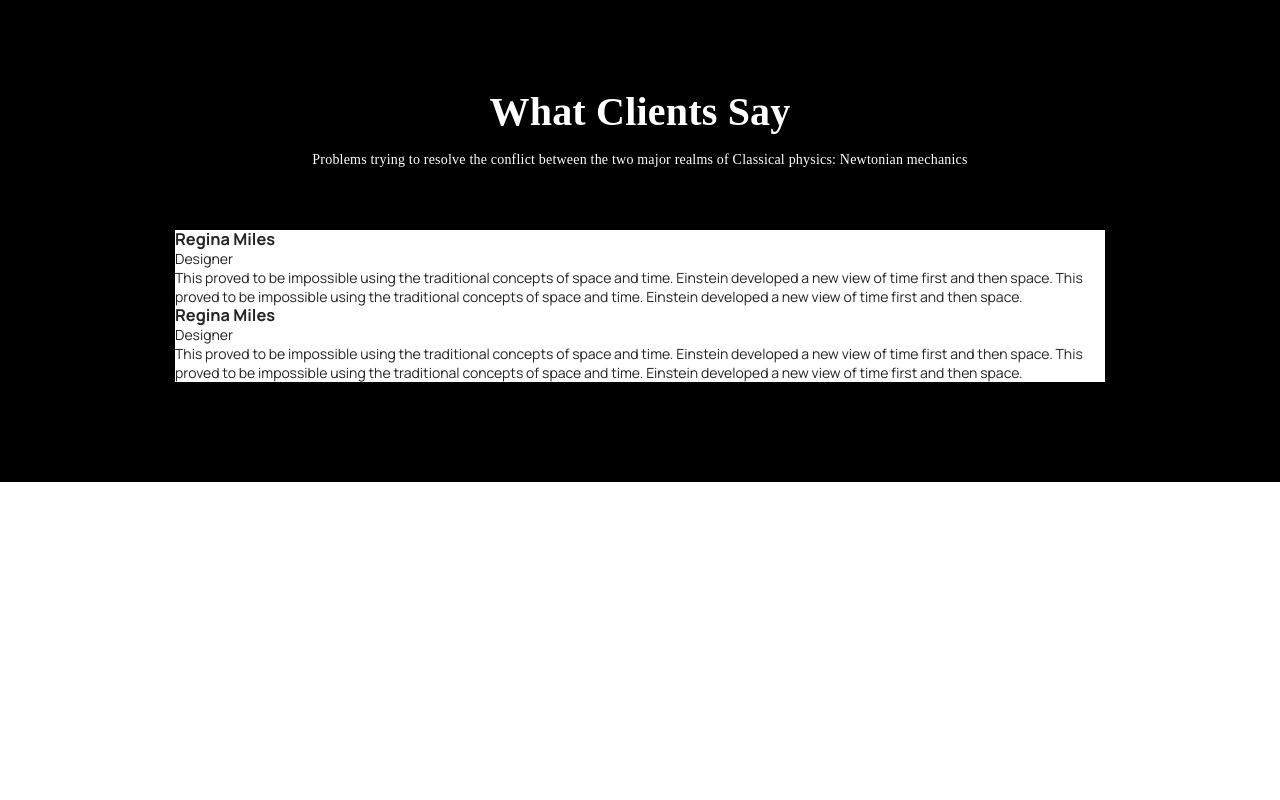
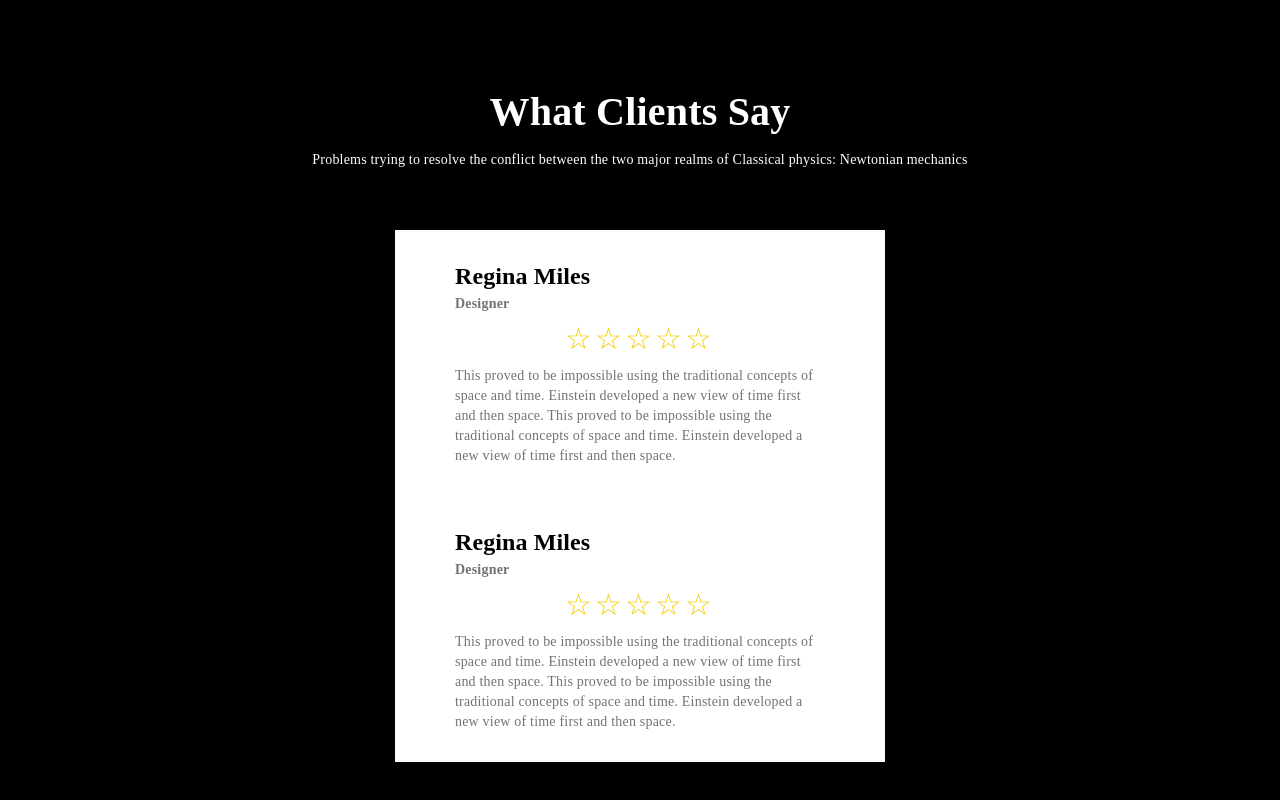
Before and after one commit to Turumbaeva/--------, a plain HTML site: page start/index.html in a window 1280 px wide. Shown: the part 1898-2698 px from the top of the page. Before the commit the page ends 2380 px from the top, so only its background shows below. Drawn offline with Linux system fonts and the light colour scheme.

Commit message:
styyled starts

```diff
--- a/start/css/style.css
+++ b/start/css/style.css
@@ -363,4 +363,80 @@ color: white;
 }
 .say_card{
 	background: white;
+	padding: 30px 60px;
 }
+.say_card_tit{
+font-family: Montserrat;
+font-size: 24px;
+font-weight: 700;
+line-height: 32px;
+letter-spacing: 0.10000000149011612px;
+text-align: left;
+color: #000000;
+}
+.say_card_txt{
+font-family: Montserrat;
+font-size: 14px;
+font-weight: 600;
+line-height: 24px;
+letter-spacing: 0.20000000298023224px;
+text-align: left;
+color: #737373;
+}
+.say_card_txt_2{
+	width: 370px;
+font-family: Montserrat;
+font-size: 14px;
+font-weight: 500;
+line-height: 20px;
+letter-spacing: 0.20000000298023224px;
+text-align: left;
+color: #737373;
+}
+.say_cards{
+justify-content: space-around;
+}
+
+/* stars */
+.star-rating {
+	display: flex;
+	align-items: center;
+	flex-direction: row-reverse;
+	justify-content: space-between;
+	margin: 10px;
+	position: relative;
+	justify-content: center;
+}
+
+.star-rating input {
+	display: none;
+}
+
+.star-rating>label {
+	width: 30px;
+	height: 30px;
+	font-family: Arial;
+	font-size: 30px;
+	transition: 0.2s ease;
+	color: #F3CD03;
+}
+
+.star-rating label:hover {
+	color: #ff69b4;
+	transition: 0.2s ease;
+}
+
+.star-rating label:active::before {
+	transform: scale(1.1);
+}
+
+.star-rating label::before {
+	content: '\2606';
+	position: absolute;
+	top: 0px;
+	line-height: 26px;
+}
+
+.star-rating input:checked~label:before {
+	content: '\2605';
+}
```
